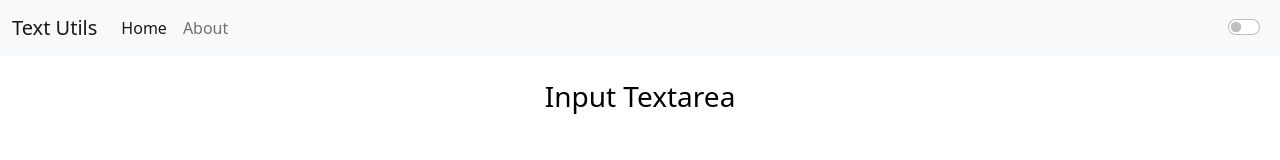
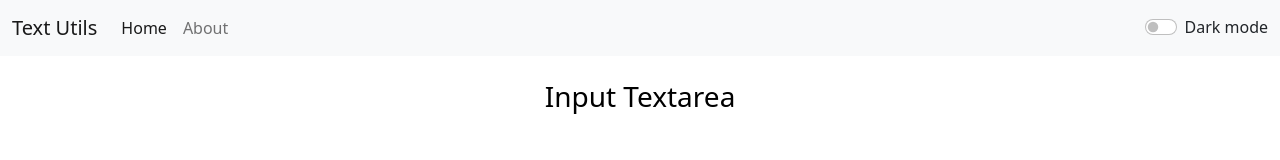
Before and after one commit to PranavTrip/TextUtils, a React (Create React App) app: page / in a window 1280 px wide. Shown: the top 160 px of the page. Built offline with nearby package versions, Linux system fonts and the light colour scheme.

Commit message:
Enhance Dark Mode

```diff
--- a/src/components/Navbar.jsx
+++ b/src/components/Navbar.jsx
@@ -1,10 +1,9 @@
-import react from "react";
 export default function Navbar(props) {
-
-
   return (
     <>
-      <nav className={`navbar navbar-expand-lg navbar-${props.mode} bg-${props.mode}`}>
+      <nav
+        className={`navbar navbar-expand-lg navbar-${props.mode} bg-${props.mode}`}
+      >
         <div className="container-fluid">
           <a className="navbar-brand" href="#">
             {props.title}
@@ -44,7 +43,7 @@ export default function Navbar(props) {
                 Search
               </button>
             </form> */}
-            <div className="form-check form-switch">
+            <div className={`form-check form-switch text-${props.mode==="dark"?"light":"dark"}`}>
               <input
                 className="form-check-input"
                 type="checkbox"
@@ -52,7 +51,7 @@ export default function Navbar(props) {
                 id="flexSwitchCheckChecked"
                 onClick={props.toggleMode}
               />
-
+              <span>{props.mode === "light" ? "Dark" : "Light"} mode</span>
             </div>
           </div>
         </div>
```
